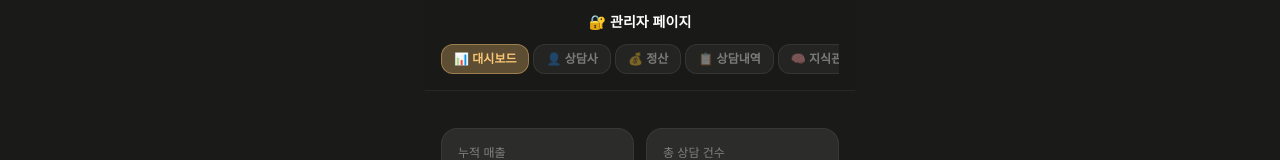
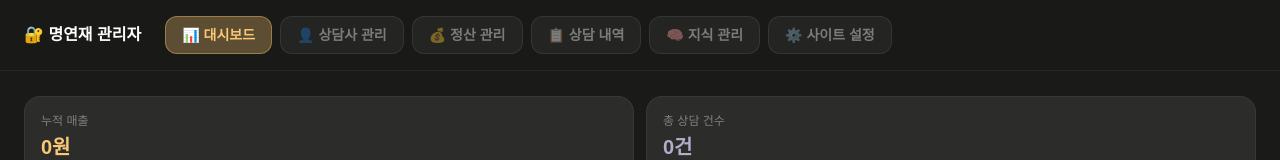
Before and after one commit to lysh0112-cpu/myjae, a Next.js app: page /admin in a window 1280 px wide. Shown: the top 160 px of the page. Built offline with nearby package versions, Linux system fonts and the light colour scheme; no server answers; the database is empty.

Commit message:
Update page.tsx

```diff
--- a/app/admin/page.tsx
+++ b/app/admin/page.tsx
@@ -11,25 +11,26 @@ type Tab = 'dashboard' | 'consultant' | 'settlement' | 'history' | 'knowledge' |
 
 const TABS = [
   { key: 'dashboard', label: '📊 대시보드' },
-  { key: 'consultant', label: '👤 상담사' },
-  { key: 'settlement', label: '💰 정산' },
-  { key: 'history', label: '📋 상담내역' },
-  { key: 'knowledge', label: '🧠 지식관리' },
-  { key: 'settings', label: '⚙️ 사이트설정' },
+  { key: 'consultant', label: '👤 상담사 관리' },
+  { key: 'settlement', label: '💰 정산 관리' },
+  { key: 'history', label: '📋 상담 내역' },
+  { key: 'knowledge', label: '🧠 지식 관리' },
+  { key: 'settings', label: '⚙️ 사이트 설정' },
 ]
 
 export default function AdminPage() {
   const [tab, setTab] = useState<Tab>('dashboard')
   return (
-    <div className="min-h-screen" style={{ background: '#1a1a18', maxWidth: '430px', margin: '0 auto' }}>
-      <header className="fixed top-0 z-50 px-4 py-3 w-full"
+    <div className="min-h-screen" style={{ background: '#1a1a18' }}>
+      <header className="fixed top-0 z-50 w-full"
         style={{ background: 'rgba(26,26,24,0.97)', backdropFilter: 'blur(12px)',
-          borderBottom: '1px solid rgba(255,255,255,0.06)', maxWidth: '430px', left: '50%', transform: 'translateX(-50%)' }}>
-        <div className="text-sm font-bold text-white text-center mb-3">🔐 관리자 페이지</div>
-        <div className="flex gap-1 overflow-x-auto pb-1" style={{ scrollbarWidth: 'none' }}>
+          borderBottom: '1px solid rgba(255,255,255,0.06)' }}>
+        <div className="max-w-7xl mx-auto px-6 py-4 flex items-center gap-6">
+          <div className="text-base font-bold text-white whitespace-nowrap">🔐 명연재 관리자</div>
+          <div className="flex gap-2">
             {TABS.map((t) => (
               <button key={t.key} onClick={() => setTab(t.key as Tab)}
-              className="flex-shrink-0 px-3 py-1.5 rounded-xl text-xs font-bold transition-all"
+                className="px-4 py-2 rounded-xl text-sm font-bold transition-all whitespace-nowrap"
                 style={tab === t.key
                   ? { background: 'rgba(250,199,117,0.3)', color: '#FAC775', border: '1px solid rgba(250,199,117,0.4)' }
                   : { background: 'rgba(255,255,255,0.05)', color: 'rgba(255,255,255,0.4)', border: '1px solid rgba(255,255,255,0.08)' }}>
@@ -37,8 +38,9 @@ export default function AdminPage() {
               </button>
             ))}
           </div>
+        </div>
       </header>
-      <main className="pt-32 pb-10 px-4">
+      <main className="max-w-7xl mx-auto px-6 pt-24 pb-10">
         {tab === 'dashboard' && <Dashboard />}
         {tab === 'consultant' && <ConsultantManager />}
         {tab === 'settlement' && <SettlementManager />}
```
Lines whose indentation alone changed are shown as unchanged.
